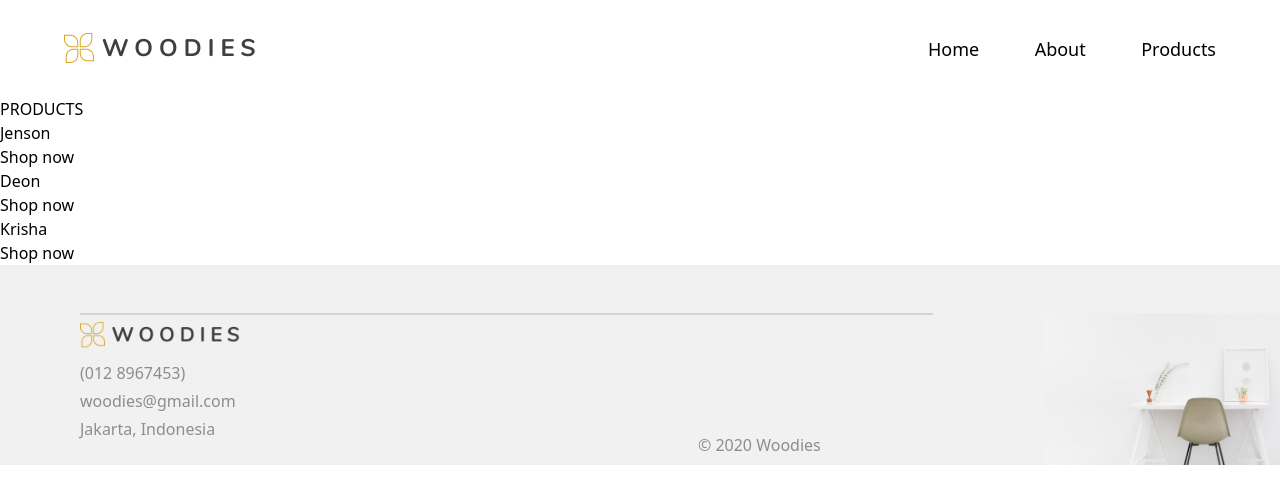
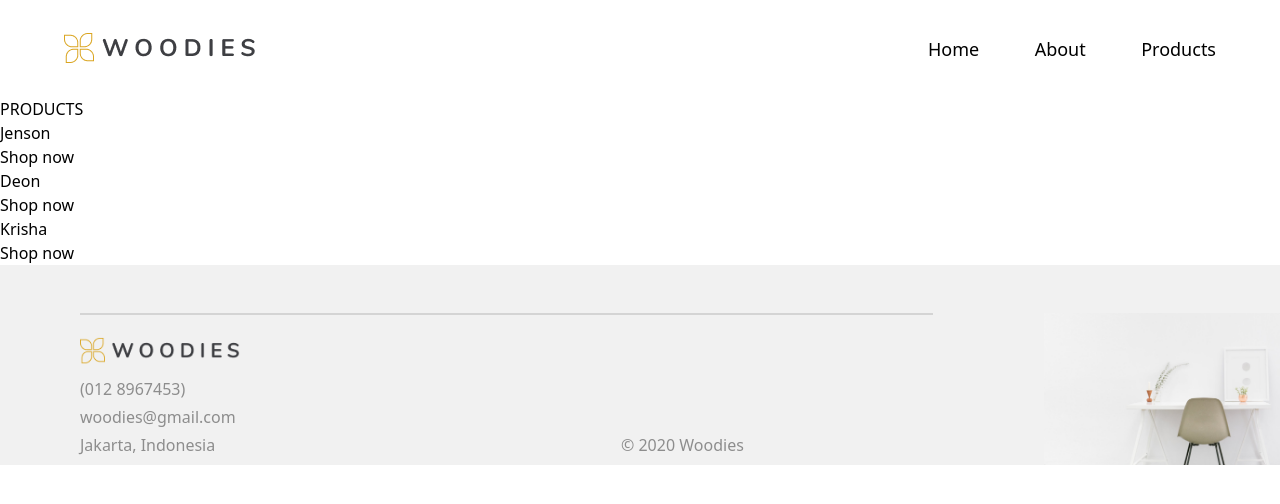
Before and after one commit to S-Guettner/woodies, a React (Vite) app: page /products in a window 1280 px wide. Shown: the top 504 px of the page. Built offline with nearby package versions, Linux system fonts and the light colour scheme.

Commit message:
fix(footer):footer text centered

```diff
--- a/src/assets/components/footer/Footer.jsx
+++ b/src/assets/components/footer/Footer.jsx
@@ -4,16 +4,16 @@ import logo from '../../../images/Logo.png';
 const Footer = () => {
     return (
         <footer className="bg-[#F1F1F1] relative">
-            <div className="absolute left-20 top-12 h-[.1rem]  bg-neutral-300 w-2/3 text-[#8D8D8D]" />
+            <div className=" absolute left-20 top-12 h-[.1rem] bg-neutral-300 w-2/3 text-[#8D8D8D]" />
             <section className="flex justify-between h-[25vh] pt-12 pl-20 ">
                 <div className="h-[.1rem] w-1/3 text-[#8D8D8D]">
-                    <img className="pt-2 w-40 mb-3" src={logo} alt="logo" />
+                    <img className="pt-6 w-40 mb-3" src={logo} alt="logo" />
                     <p className="mb-1">(012 8967453)</p>
                     <p className="mb-1">woodies@gmail.com</p>
                     <p className="mb-1">Jakarta, Indonesia</p>
                 </div>
-                <div className="flex justify-center items-end text-[#8D8D8D]">
-                    <p className="w-32 pb-2">© 2020 Woodies</p>
+                <div className="flex justify-center items-end w-full text-[#8D8D8D]">
+                    <p className="w-32 pb-2 text-center">© 2020 Woodies</p>
                 </div>
                 <img src={footerImg} alt="desk" />
             </section>
```
